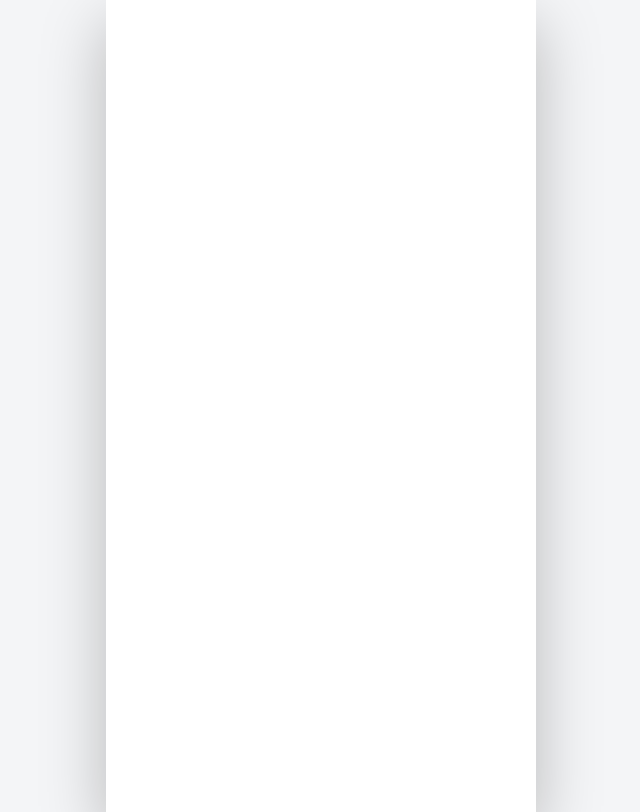
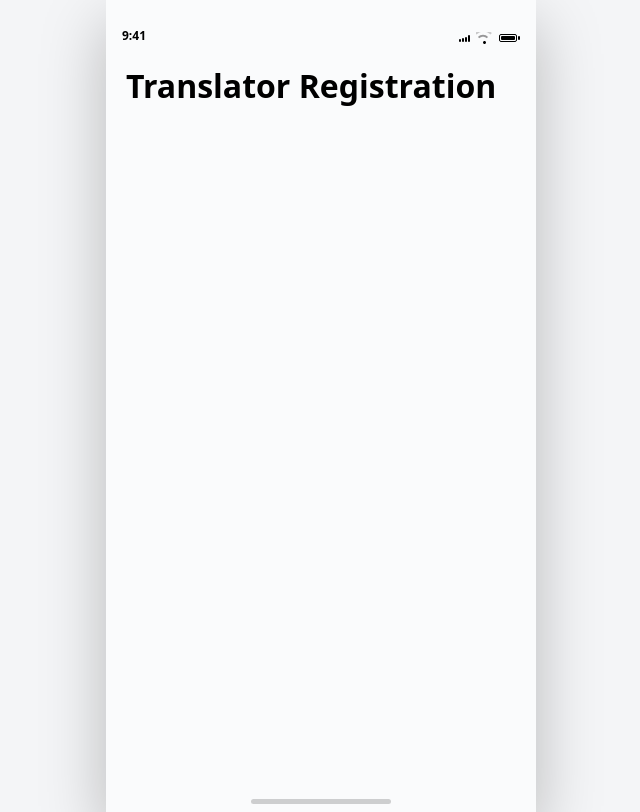
Before and after one commit to Nivedha29/morago_frontend_dec3, a React (Vite) app: page /register-translator in a window 1280 px wide. Before the commit this address had no page. Shown: the whole page, without its empty margins (319-959 px from the left). Built offline with nearby package versions, Linux system fonts and the light colour scheme.

Commit message:
Fix signup back navigation and add TranslatorRegisterPage skeleton

```diff
--- a/src/App.jsx
+++ b/src/App.jsx
@@ -9,6 +9,7 @@ import OnboardingScreen from "./pages/onboarding.jsx"
 import HomeScreen from "./pages/home.jsx";
 import TranslatorHome from "./pages/translator-home.jsx";
 import UserRegisterPage from "./pages/UserRegisterPage";
+import TranslatorRegisterPage from "./pages/register-translator";
 
 /* ------------------------- APP MAIN ------------------------- */
 const App = () => {
@@ -21,8 +22,9 @@ return (
           <Route path="/login" element={<LoginScreen />} />
           <Route path="/register" element={<SignupScreen />} />
           <Route path="/home" element={<HomeScreen />} />
-          <Route path="/translatorHome" element={<TranslatorHome />} />
+          <Route path="/translator-home" element={<TranslatorHome />} />
           <Route path="/register-user" element={<UserRegisterPage />} />
+          <Route path="/register-translator" element={<TranslatorRegisterPage />} />
         </Routes>
       </div>
     </div>
--- /dev/null
+++ b/src/pages/register-translator.jsx
@@ -0,0 +1,18 @@
+import React from "react";
+import StatusBar from "../components/StatusBar";
+
+const TranslatorRegisterPage = () => {
+  return (
+    <div className="screen login-screen">
+      <StatusBar />
+
+      <div className="login-body">
+        <h1>Translator Registration</h1>
+      </div>
+
+      <div className="home-indicator" />
+    </div>
+  );
+};
+
+export default TranslatorRegisterPage;
--- a/src/pages/register.jsx
+++ b/src/pages/register.jsx
@@ -3,7 +3,7 @@ import React, { useState } from "react";
 import StatusBar from "../components/StatusBar";
 
 /* ------------------------- SIGNUP SCREEN ------------------------- */
-const SignupScreen = ({ onBackToLogin }) => {
+const SignupScreen = () => {
   const [role, setRole] = useState("user");
 
   const navigate = useNavigate();
@@ -54,7 +54,10 @@ const SignupScreen = ({ onBackToLogin }) => {
           <button className="btn btn-login" onClick={handleCreateAccount}>
             Create account
           </button>
-          <button className="btn btn-register" onClick={onBackToLogin}>
+          <button
+            className="btn btn-register"
+            onClick={() => navigate("/login")}
+          >
             Back to log in
           </button>
         </div>
```
